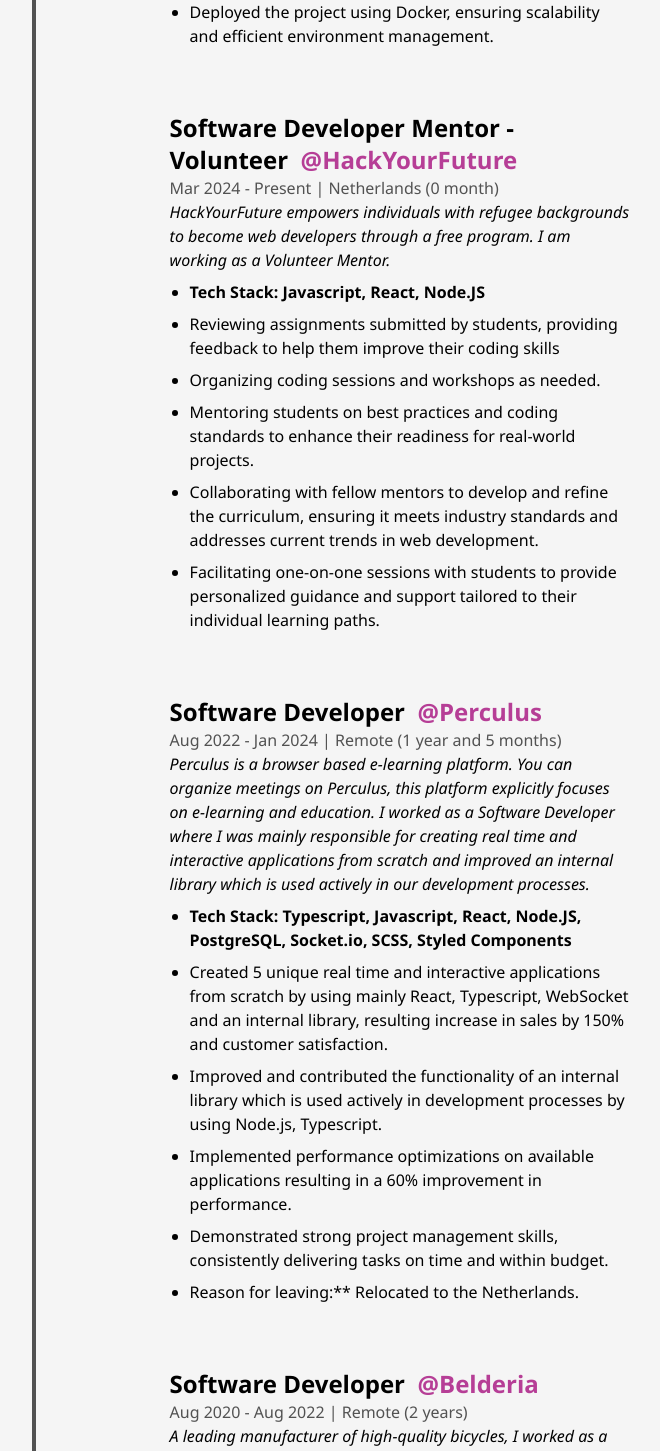
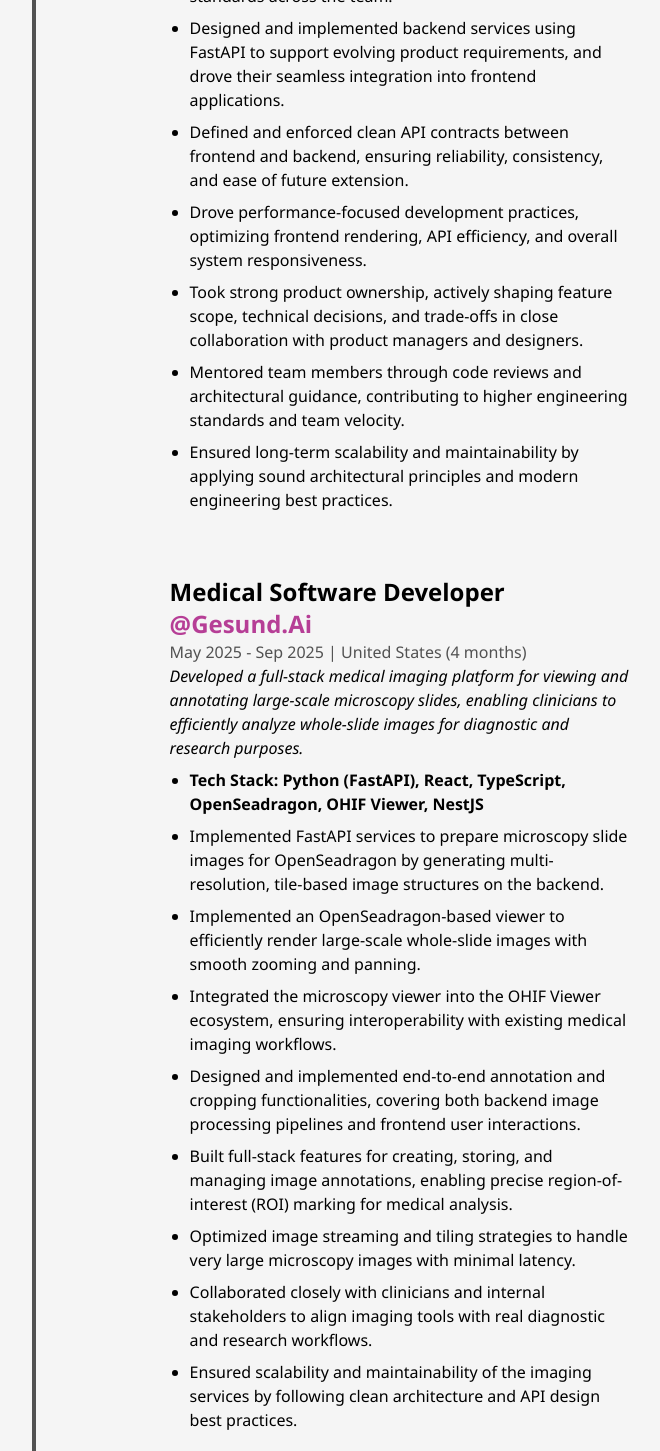
Before and after one commit to keremilhan/nextjs-portfolio, a Next.js app: page /about in a window 1280 px wide. Shown: the part 4540-5991 px from the top of the page, without its empty margins (256-916 px from the left). Built offline with nearby package versions, Linux system fonts and the light colour scheme.

Commit message:
CV updated

```diff
--- a/components/Experience.tsx
+++ b/components/Experience.tsx
@@ -54,70 +54,112 @@
                 <div className="absolute left-8 top-0 w-[4px] h-full bg-dark/75 dark:bg-light/75 md:left-0" />
                 <ul className="w-full flex flex-col items-start justify-between ml-4 xs-ml-2">
                     <Details
-                        position="Software Developer"
-                        company="Freelance"
-                        companyLink="#"
-                        startTime="Nov 2024"
+                        position="Fullstack Developer"
+                        company="JohnSnowLabs"
+                        companyLink="https://www.johnsnowlabs.com"
+                        startTime="Sep 2025"
                         endTime="Present"
-                        address="Netherlands"
-                        summary="Developed a reporting system for an international shipping company, enabling crew members to create detailed noon reports and office staff to analyze data through tables and charts."
+                        address="United States"
+                        summary="Building critical modules for the platform — an end-to-end clinical data intelligence system that transforms fragmented, multimodal healthcare data into a unified, analytics-ready foundation for research, cohort analysis, and AI-driven clinical applications."
                         work={[
-                            'Tech Stack: Django, Python, Javascript, Docker, SQLite',
-                            'Designed and implemented a backend system to generate, store, and retrieve noon reports for shipping crews.',
-                            'Developed a dashboard for office staff to visualize reports using tables and charts for enhanced data-driven decision-making.',
-                            'Integrated carbon value calculations to help monitor and manage the environmental impact of ships.',
-                            'Collaborated closely with stakeholders to ensure the project met the operational needs of both on-board crews and office staff.',
-                            'Deployed the project using Docker, ensuring scalability and efficient environment management.',
+                            'Tech Stack: Python (FastAPI), NestJS, React, TypeScript, Tailwind CSS, Ant Design',
+                            'Led the end-to-end ownership of multiple critical application modules, from technical design and implementation to production rollout and long-term maintenance.',
+                            'Architected and delivered complex, high-performance user interfaces, balancing scalability, maintainability, and excellent user experience.',
+                            'Translated Figma designs into pixel-perfect, production-grade UI implementations, setting frontend quality standards across the team.',
+                            'Designed and implemented backend services using FastAPI to support evolving product requirements, and drove their seamless integration into frontend applications.',
+                            'Defined and enforced clean API contracts between frontend and backend, ensuring reliability, consistency, and ease of future extension.',
+                            'Drove performance-focused development practices, optimizing frontend rendering, API efficiency, and overall system responsiveness.',
+                            'Took strong product ownership, actively shaping feature scope, technical decisions, and trade-offs in close collaboration with product managers and designers.',
+                            'Mentored team members through code reviews and architectural guidance, contributing to higher engineering standards and team velocity.',
+                            'Ensured long-term scalability and maintainability by applying sound architectural principles and modern engineering best practices.',
                         ]}
                     />
                     <Details
-                        position="Software Developer Mentor - Volunteer"
+                        position="Medical Software Developer"
+                        company="Gesund.ai"
+                        companyLink="https://www.gesund.ai"
+                        startTime="May 2025"
+                        endTime="Sep 2025"
+                        address="United States"
+                        summary="Developed a full-stack medical imaging platform for viewing and annotating large-scale microscopy slides, enabling clinicians to efficiently analyze whole-slide images for diagnostic and research purposes."
+                        work={[
+                            'Tech Stack: Python (FastAPI), React, TypeScript, OpenSeadragon, OHIF Viewer, NestJS',
+                            'Implemented FastAPI services to prepare microscopy slide images for OpenSeadragon by generating multi-resolution, tile-based image structures on the backend.',
+                            'Implemented an OpenSeadragon-based viewer to efficiently render large-scale whole-slide images with smooth zooming and panning.',
+                            'Integrated the microscopy viewer into the OHIF Viewer ecosystem, ensuring interoperability with existing medical imaging workflows.',
+                            'Designed and implemented end-to-end annotation and cropping functionalities, covering both backend image processing pipelines and frontend user interactions.',
+                            'Built full-stack features for creating, storing, and managing image annotations, enabling precise region-of-interest (ROI) marking for medical analysis.',
+                            'Optimized image streaming and tiling strategies to handle very large microscopy images with minimal latency.',
+                            'Collaborated closely with clinicians and internal stakeholders to align imaging tools with real diagnostic and research workflows.',
+                            'Ensured scalability and maintainability of the imaging services by following clean architecture and API design best practices.',
+                        ]}
+                    />
+                    <Details
+                        position="Fullstack Developer"
+                        company="Ship Reports"
+                        companyLink="#"
+                        startTime="Nov 2024"
+                        endTime="May 2025"
+                        address="Amsterdam, NL"
+                        summary="Built a reporting system for a shipping company that helps crews log daily data and office teams analyze it through charts and tables."
+                        work={[
+                            'Tech Stack: Django, Python, Javascript, Docker, SQLite',
+                            'Designed and implemented the backend using Django and SQLite, handling data collection, storage, and retrieval.',
+                            'Developed a responsive frontend with vanilla JS and Django HTML templates.',
+                            'Created an internal dashboard for office users to view and interpret data.',
+                            'Integrated carbon value calculations to support environmental reporting.',
+                            'Worked directly with stakeholders to make sure the tool met real-world operational needs.',
+                        ]}
+                    />
+                    <Details
+                        position="Frontend Developer Mentor"
                         company="HackYourFuture"
                         companyLink="https://www.hackyourfuture.net"
                         startTime="Mar 2024"
                         endTime="Present"
-                        address="Netherlands"
-                        summary="HackYourFuture empowers individuals with refugee backgrounds to become web developers through a free program. I am working as a Volunteer Mentor."
+                        address="Amsterdam, NL"
+                        summary="Volunteer mentor in a program helping people with refugee backgrounds become web developers."
                         work={[
                             'Tech Stack: Javascript, React, Node.JS',
-                            'Reviewing assignments submitted by students, providing feedback to help them improve their coding skills',
-                            'Organizing coding sessions and workshops as needed.',
+                            "Review students' code and give clear, practical feedback to support their learning.",
+                            'Host workshops and one-on-one sessions to guide students through real-world dev challenges.',
                             'Mentoring students on best practices and coding standards to enhance their readiness for real-world projects.',
-                            'Collaborating with fellow mentors to develop and refine the curriculum, ensuring it meets industry standards and addresses current trends in web development.',
-                            'Facilitating one-on-one sessions with students to provide personalized guidance and support tailored to their individual learning paths.',
+                            'Help maintain and improve the curriculum to reflect current frontend practices and job expectations.',
+                            'Collaborate with other mentors to build a strong, inclusive learning community.',
                         ]}
                     />
                     <Details
-                        position="Software Developer"
+                        position="Frontend Developer"
                         company="Perculus"
                         companyLink="https://www.perculus.com"
                         startTime="Aug 2022"
                         endTime="Jan 2024"
-                        address="Remote"
-                        summary="Perculus is a browser based e-learning platform. You can organize meetings on Perculus, this platform explicitly focuses on e-learning and education. I worked as a Software Developer where I was mainly responsible for creating real time and interactive applications from scratch and improved an internal library which is used actively in our development processes."
+                        address="Turkey"
+                        summary="Worked on an interactive e-learning platform focused on online meetings and virtual classrooms."
                         work={[
                             'Tech Stack: Typescript, Javascript, React, Node.JS, PostgreSQL, Socket.io, SCSS, Styled Components',
-                            'Created 5 unique real time and interactive applications from scratch by using mainly React, Typescript, WebSocket and an internal library, resulting increase in sales by 150% and customer satisfaction.',
-                            'Improved and contributed the functionality of an internal library which is used actively in development processes by using Node.js, Typescript.',
-                            'Implemented performance optimizations on available applications resulting in a 60% improvement in performance.',
-                            'Demonstrated strong project management skills, consistently delivering tasks on time and within budget.',
-                            'Reason for leaving:** Relocated to the Netherlands.',
+                            'Built 5+ real-time web apps from scratch using React, TypeScript, and Socket.io.',
+                            'Helped develop and maintain an internal component library to speed up development.',
+                            'Improved frontend performance significantly (up to 60% in some areas).',
+                            'Collaborated with cross-functional teams including product, QA, and backend.',
+                            'Got hands-on with product decisions, deadlines, and prioritization — startup-style.',
+                            'Reason for leaving: Relocated to the Netherlands.',
                         ]}
                     />
                     <Details
-                        position="Software Developer"
+                        position="Frontend Developer"
                         company="Belderia"
                         companyLink="#"
-                        startTime="Aug 2020"
+                        startTime="Aug 2021"
                         endTime="Aug 2022"
-                        address="Remote"
-                        summary='A leading manufacturer of high-quality bicycles, I worked as a Software Developer where I was responsible for enhancing and maintaining the company"s e-commerce platform.'
+                        address="Turkey"
+                        summary="Maintained and modernized the company's e-commerce site for a major bicycle manufacturer."
                         work={[
-                            'Tech Stack: Typescript, Javascript, React, SCSS, Bootstrap, Node.JS',
-                            "Migrated company''s e-commerce platform from legacy code to modern technologies.",
-                            'Resolved bugs and made improvements resulting in a notable 70% increase in website traffic.',
-                            'Organized the digital presence of the company resulting in a remarkable 200% increase in customer numbers.',
-                            'Reason for leaving: Relocated to another city.',
+                            'Tech Stack: Typescript, Javascript, React, Node.JS, PostgreSQL, Socket.io, SCSS, Styled Components',
+                            'Rebuilt the platform using React and TypeScript, replacing legacy code.',
+                            'Fixed bugs, improved UI/UX, and helped increase site traffic by 70%.',
+                            "Led the effort to streamline the company's digital presence, which contributed to a 200% growth in customer engagement.",
+                            'Reason for leaving: Moved to a different city.',
                         ]}
                     />
                 </ul>
--- a/components/Footer.tsx
+++ b/components/Footer.tsx
@@ -7,7 +7,7 @@
             <span>{new Date().getFullYear()} &copy; All Rights Reserved</span>
             <div className="flex items-center lg:py-2">
                 Build by&nbsp;
-                <Link href="https://linkedin.com/in/keremilhan" target="_blank" className="underline underline-offset-2">
+                <Link href="https://linkedin.com/in/kerem-ilhan" target="_blank" className="underline underline-offset-2">
                     Kerem İlhan
                 </Link>
             </div>
--- a/components/Navbar.tsx
+++ b/components/Navbar.tsx
@@ -110,7 +110,7 @@
                     {/* <motion.a href="https://twitter.com" target="_blank" whileHover={{ y: -2 }} whileTap={{ scale: 0.9 }} className="w-6">
                         <TwitterIcon />
                     </motion.a> */}
-                    <motion.a href="https://linkedin.com/in/keremilhan" target="_blank" whileHover={{ y: -2 }} whileTap={{ scale: 0.9 }} className="w-8">
+                    <motion.a href="https://linkedin.com/in/kerem-ilhan" target="_blank" whileHover={{ y: -2 }} whileTap={{ scale: 0.9 }} className="w-8">
                         <LinkedInIcon />
                     </motion.a>
                     <button
@@ -142,7 +142,7 @@
                         {/* <motion.a href="https://twitter.com" target="_blank" whileHover={{ y: -2 }} whileTap={{ scale: 0.9 }} className="w-6">
                             <TwitterIcon />
                         </motion.a> */}
-                        <motion.a href="https://linkedin.com/in/keremilhan" target="_blank" whileHover={{ y: -2 }} whileTap={{ scale: 0.9 }} className="w-8">
+                        <motion.a href="https://linkedin.com/in/kerem-ilhan" target="_blank" whileHover={{ y: -2 }} whileTap={{ scale: 0.9 }} className="w-8">
                             <LinkedInIcon />
                         </motion.a>
                         <button
```
Also changed, not shown: 1 other file (tests, documents, lock files or other folders).
